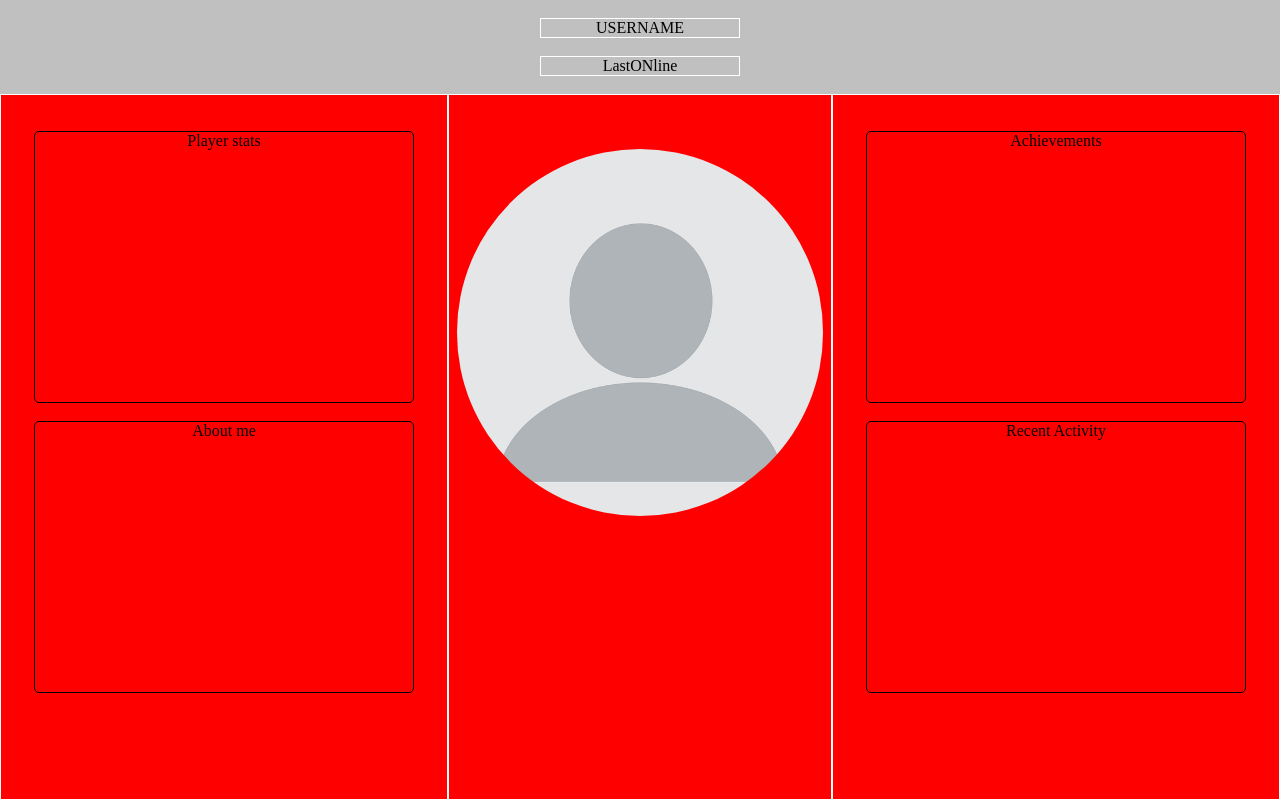
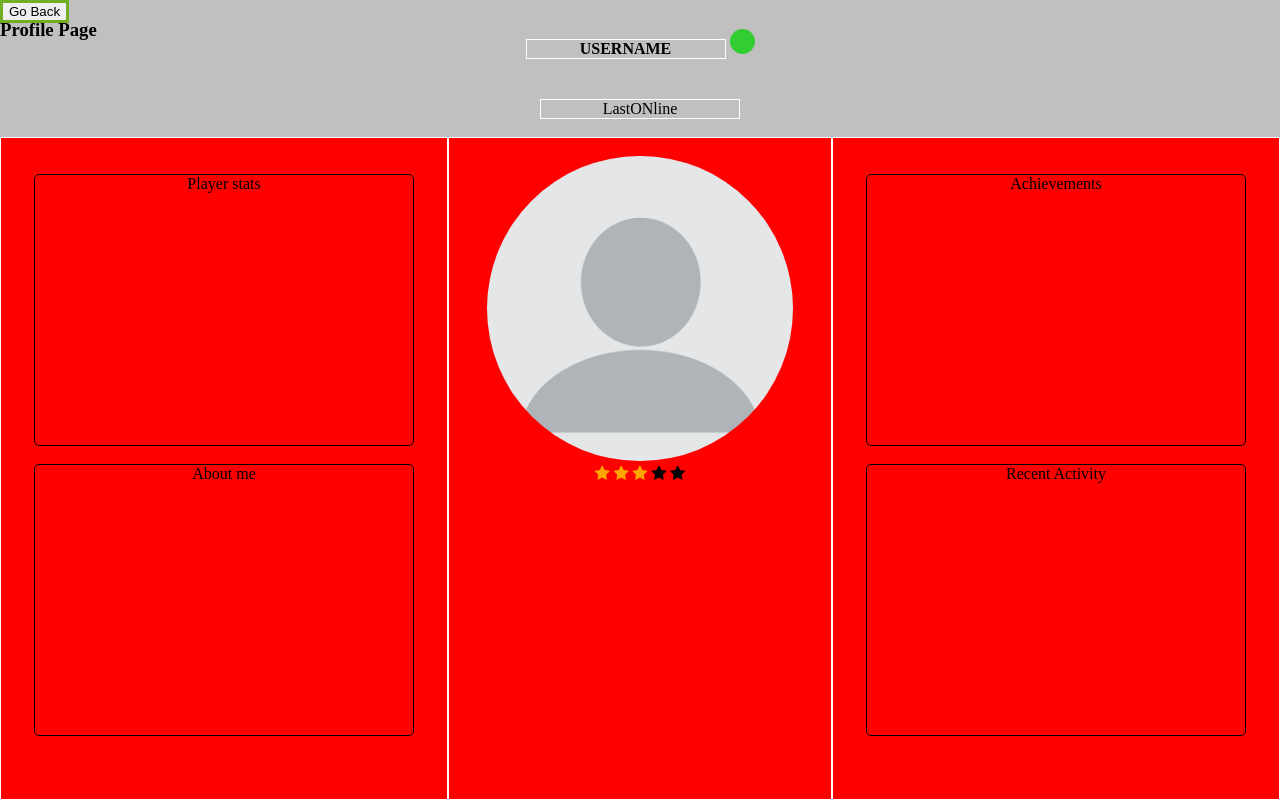
Before and after one commit to artrahim/QuickSplash_Old, a plain HTML site: page Profile/test.html in a window 1280 px wide. Drawn offline with Linux system fonts and the light colour scheme.

Commit message:
hidden profile update

```diff
--- a/Profile/test.css
+++ b/Profile/test.css
@@ -1,3 +1,16 @@
+
+
+
+
+
+/* Amatic SC  */
+
+
+
+
+
+
+
 html,
 body {
   height: 100%;
@@ -18,6 +31,19 @@ body {
   /*border: 1px dotted grey;*/
 }
 
+.backButton{
+	position: fixed;
+  top: 0;
+  left: 0;
+  max-width: 30%;
+  border: 3px solid #73AD21;
+}
+
+.ProfileSign{
+	text-align: center;
+	position: fixed;
+}
+
 .header {
   background-color: silver;
   text-align: center;
@@ -30,6 +56,14 @@ body {
 	text-align: center;
 	display: inline-block;
 	min-width: 200px;
+}
+
+.circle {
+  height: 25px;
+  width: 25px;
+  background-color: limegreen;
+  border-radius: 50%;
+  display: inline-block;
 }
 
 .online{
@@ -90,6 +124,10 @@ body {
 	text-align: center;
 }
 
+.box-inner{
+	text-align: center;
+}
+
 .square-box{
 	width: 85%;
 	height: 34vh;
@@ -100,14 +138,22 @@ body {
 }
 
 .image{
-	width:96%;
+	width:80%;
 	border-radius: 50%;
+}
+
+.checked {
+  color: orange;
 }
 
 /* Responsive layout - makes the three columns stack on top of each other instead of next to each other */
 @media screen and (max-width:450px) {
   .column.side, .column.middle {
     width: 100%;
+  }
+
+  .square-box{
+	  height: 30vh;
   }
 }
 
--- a/Profile/test.html
+++ b/Profile/test.html
@@ -6,13 +6,23 @@
 		<meta name="author" content="Niroojen Thambimuthu">
 		<link href="test.css" type="text/css" rel="stylesheet">
 		<meta name="viewport" content="width=device-width, initial-scale=1.0">
+
+		<link rel="stylesheet" href="https://cdnjs.cloudflare.com/ajax/libs/font-awesome/4.7.0/css/font-awesome.min.css">
 	</head>
 	<body>
+		<button class="backButton" onclick="goBack()">Go Back</button>
+		<div class="ProfileSign"><h3>Profile Page</h3></div>
+		<script>
+			function goBack() {
+				window.history.back();
+			}
+		</script>
 
 		<div class="box">
 			<div class="row header">
 				</br>
-				<div class="username">USERNAME</div>
+				<h4 class="username">USERNAME</h4>
+				<div class="circle"></div>
 				</br></br>
 				<div class="online">LastONline</div>
 				</br></br>
@@ -31,9 +41,16 @@
 				<div class="column middle">
 
 
-					<div class="box-outer">
-						</br></br></br>
+					<div class="box-inner">
+						</br>
 						<img src="profilepic.jpg" alt="profilepic" class="image">
+					</div>
+					<div>
+						<span class="fa fa-star checked"></span>
+						<span class="fa fa-star checked"></span>
+						<span class="fa fa-star checked"></span>
+						<span class="fa fa-star"></span>
+						<span class="fa fa-star"></span>
 					</div>
 
 
```
